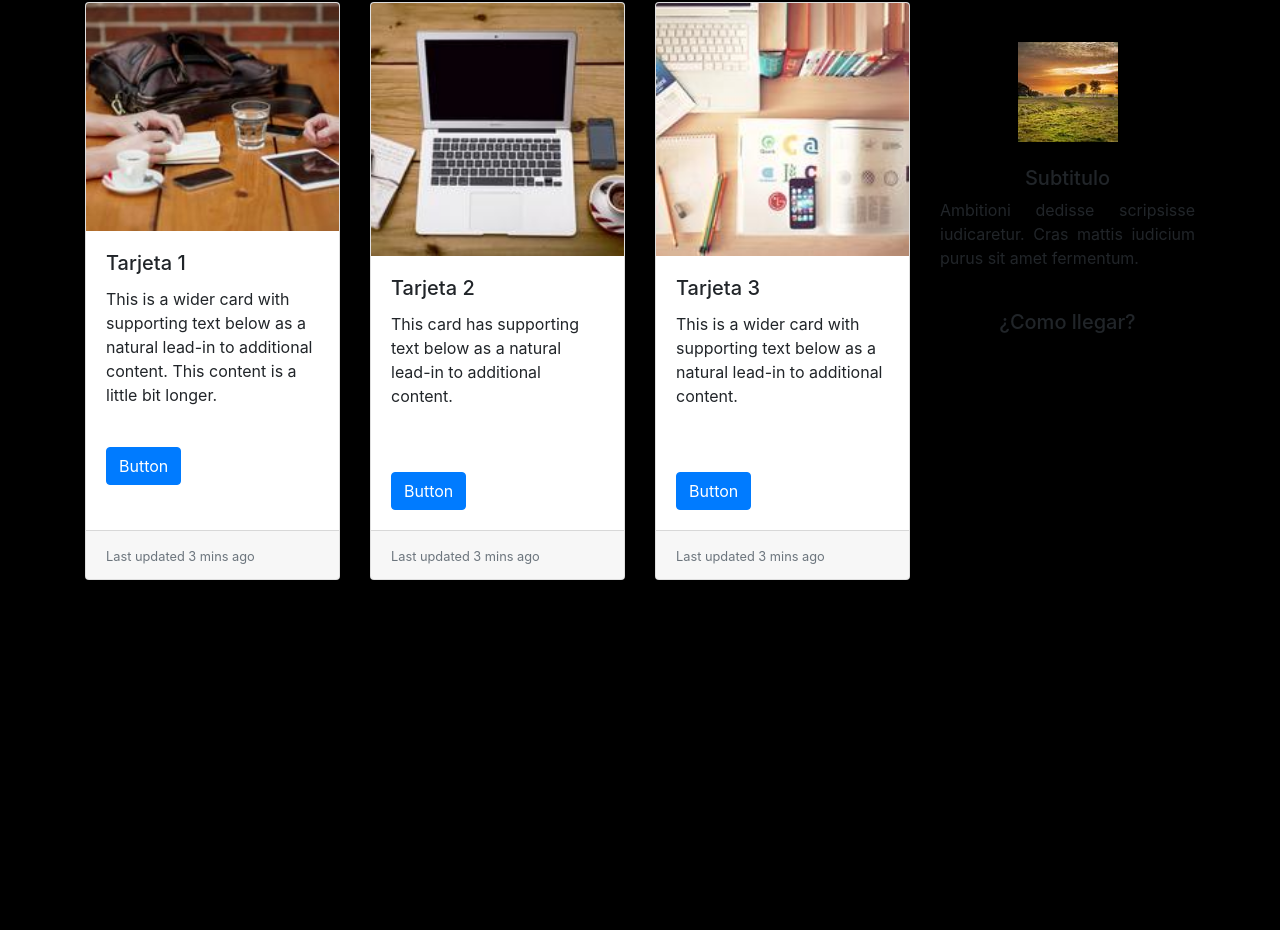
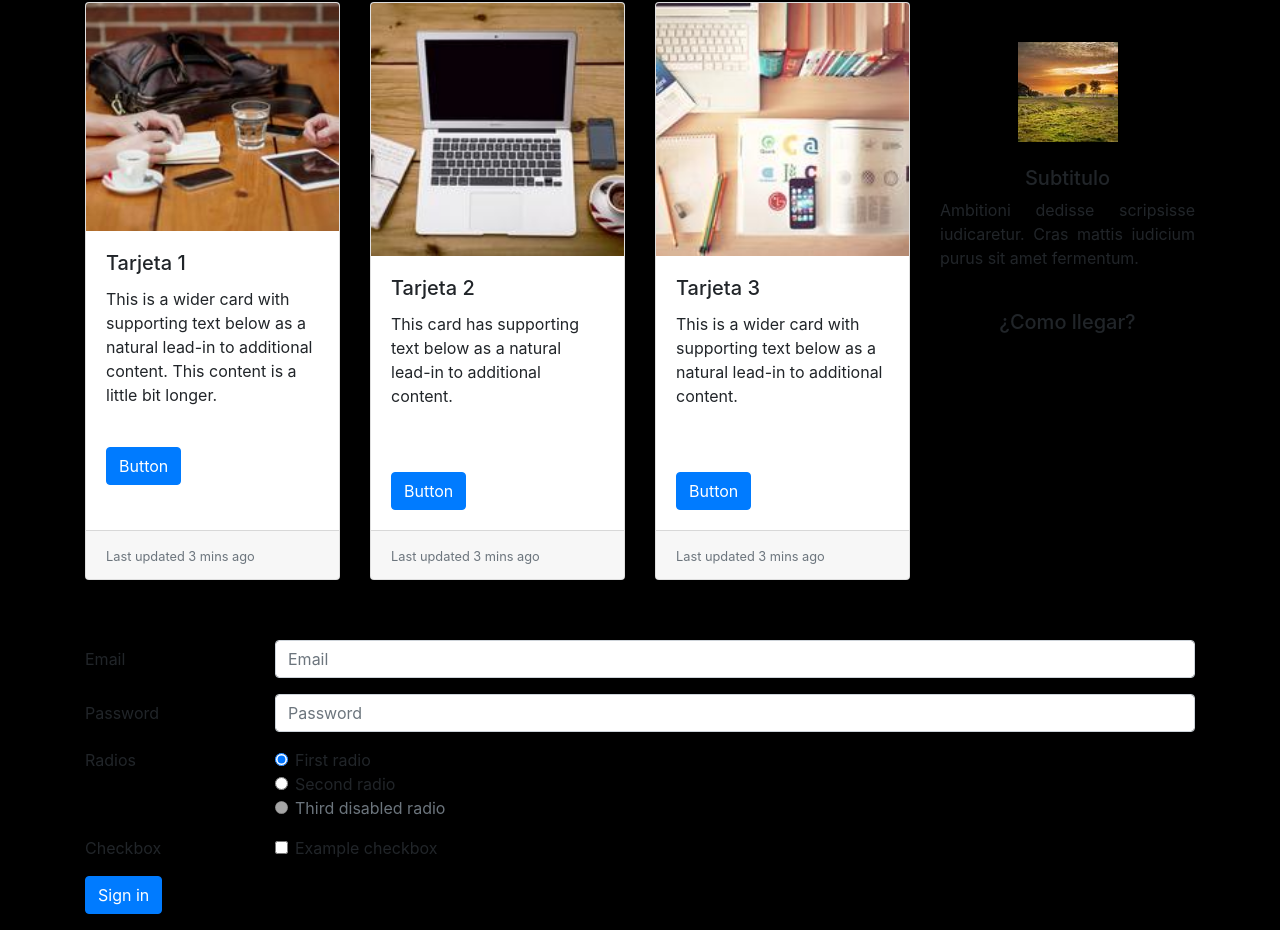
Before and after one commit to susanaAlcala/practica_landing, a plain HTML site: page index.html in a window 1280 px wide. Shown: the part 1228-2158 px from the top of the page. Before the commit the page ends 1820 px from the top, so only its background shows below. Drawn offline with nearby package versions, Linux system fonts and the light colour scheme; grey boxes are pictures that could not be loaded.

Commit message:
Se agregó footer y formulario

```diff
--- a/index.html
+++ b/index.html
@@ -190,8 +190,67 @@
     </div>
 
 </div>
-
-
+<br>
+<br>
+ <footer>
+    <form>
+      <div class="container">
+        <div class="form-group row">
+          <label for="inputEmail3" class="col-sm-2 col-form-label">Email</label>
+          <div class="col-sm-10">
+            <input type="email" class="form-control" id="inputEmail3" placeholder="Email">
+          </div>
+        </div>
+        <div class="form-group row">
+          <label for="inputPassword3" class="col-sm-2 col-form-label">Password</label>
+          <div class="col-sm-10">
+            <input type="password" class="form-control" id="inputPassword3" placeholder="Password">
+          </div>
+        </div>
+        <fieldset class="form-group">
+          <div class="row">
+            <legend class="col-form-label col-sm-2 pt-0">Radios</legend>
+            <div class="col-sm-10">
+              <div class="form-check">
+                <input class="form-check-input" type="radio" name="gridRadios" id="gridRadios1" value="option1" checked>
+                <label class="form-check-label" for="gridRadios1">
+                  First radio
+                </label>
+              </div>
+              <div class="form-check">
+                <input class="form-check-input" type="radio" name="gridRadios" id="gridRadios2" value="option2">
+                <label class="form-check-label" for="gridRadios2">
+                  Second radio
+                </label>
+              </div>
+              <div class="form-check disabled">
+                <input class="form-check-input" type="radio" name="gridRadios" id="gridRadios3" value="option3" disabled>
+                <label class="form-check-label" for="gridRadios3">
+                  Third disabled radio
+                </label>
+              </div>
+            </div>
+          </div>
+        </fieldset>
+        <div class="form-group row">
+          <div class="col-sm-2">Checkbox</div>
+          <div class="col-sm-10">
+            <div class="form-check">
+              <input class="form-check-input" type="checkbox" id="gridCheck1">
+              <label class="form-check-label" for="gridCheck1">
+                Example checkbox
+              </label>
+            </div>
+          </div>
+        </div>
+        <div class="form-group row">
+          <div class="col-sm-10">
+            <button type="submit" class="btn btn-primary">Sign in</button>
+          </div>
+        </div>
+      </div>
+    </form>
+ </footer>
 
 
 <script src="https://code.jquery.com/jquery-3.3.1.slim.min.js" integrity="sha384-q8i/X+965DzO0rT7abK41JStQIAqVgRVzpbzo5smXKp4YfRvH+8abtTE1Pi6jizo" crossorigin="anonymous"></script>
```
